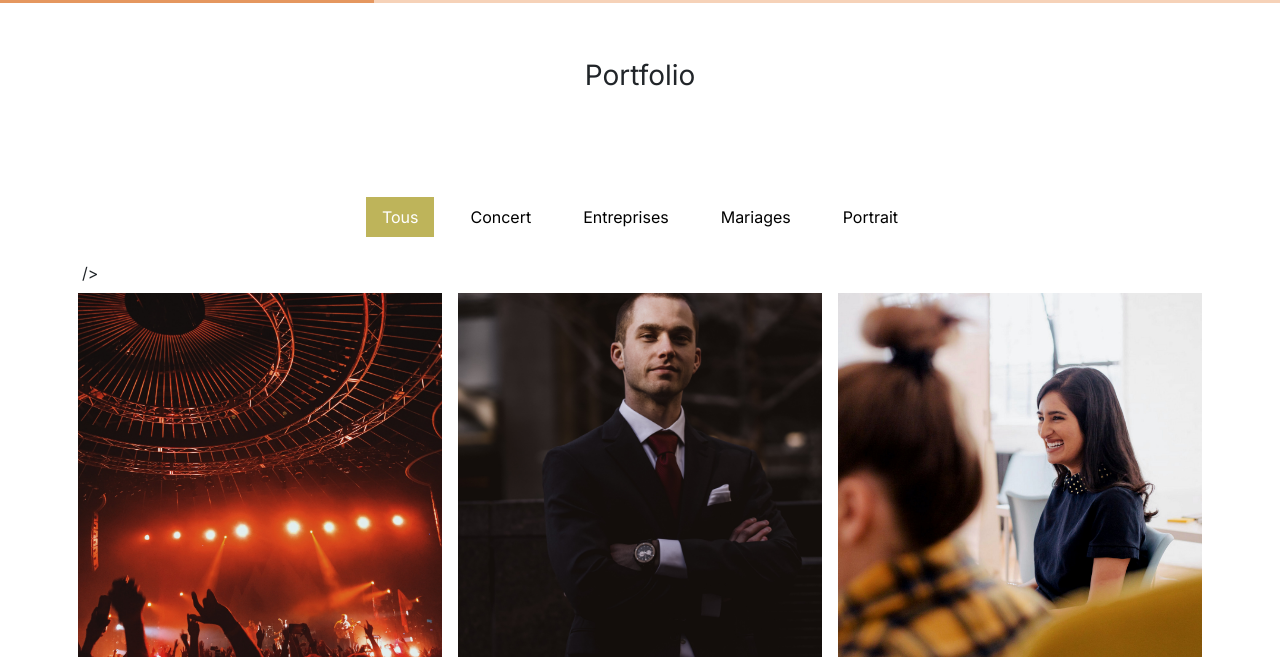
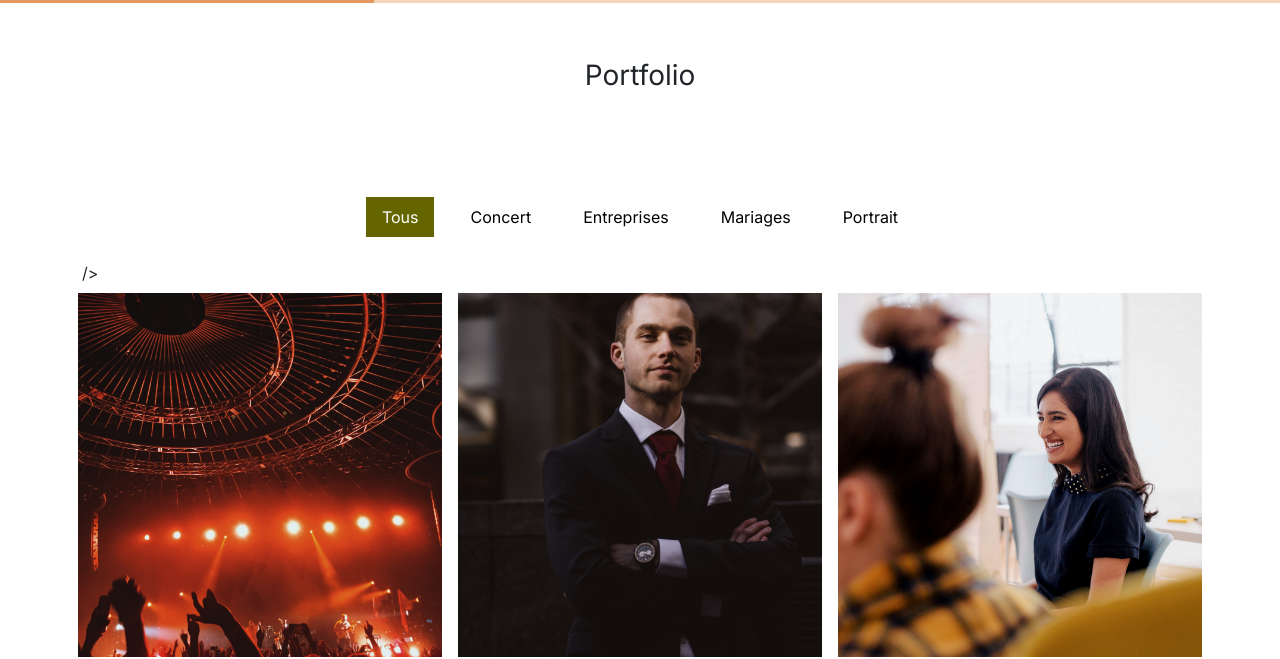
Before and after one commit to DorraBenAissa/projet9_presentationTest, a plain HTML site: page index.html in a window 1280 px wide. Shown: the part 1630-2289 px from the top of the page. Drawn offline with nearby package versions, Linux system fonts and the light colour scheme.

Commit message:
fix contrast issue

```diff
--- a/assets/style.css
+++ b/assets/style.css
@@ -102,7 +102,7 @@ body {
 }
 .nav-pills .nav-link.active, .nav-pills .show > .nav-link {
 	color: #fff;
-	background-color: #BEB45A;
+	background-color: #656500;
 	border-radius:0 ;
 }
 .nav-pills .nav-link {
```
